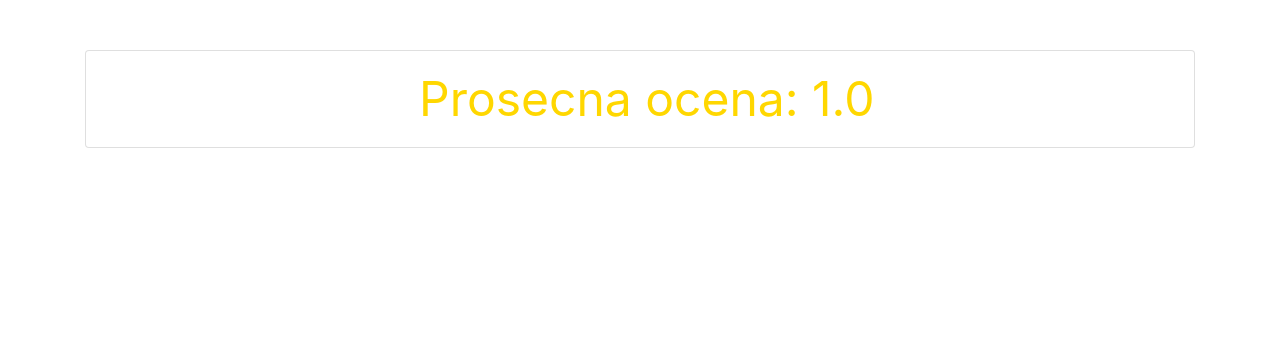
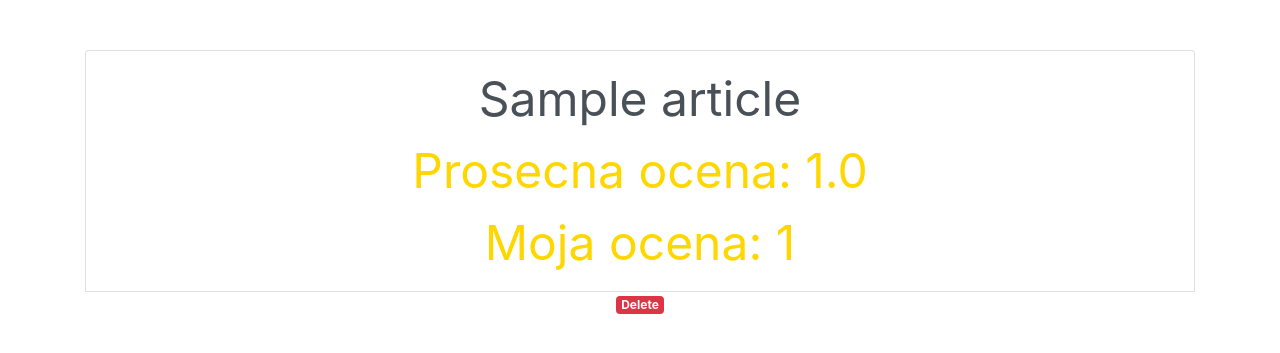
Before and after one commit to Nikolaa61/SkriptDjango, a Django app: page /articles/ in a window 1280 px wide. Shown: the part 56-409 px from the top of the page. Run offline with Django 3.2, Linux system fonts and the light colour scheme; a user stored in the database is signed in; tables that the repository leaves empty hold one stand-in row (values such as "Sample post"); some libraries are stand-ins or nearby versions.

Commit message:
sredjeno

```diff
--- a/ocenjivanje/templates/articles.html
+++ b/ocenjivanje/templates/articles.html
@@ -8,14 +8,26 @@
     <div class="list-group">
         {% for article in articles %}
             <a style="font-size: xxx-large" class="list-group-item list-group-item-action" href="{% url 'ocenjivanje:article' article.id %}">
-                <img class="img-fluid" src=""
+
                 {{ article.title }}
                 <br>
                 <span style="color: gold">
                 Prosecna ocena:
                 {{ article.prosecnaOcena }}
-
+                {% for ocena in ocene %}
+                    {% ifequal ocena.article article %}
+                        {% ifequal ocena.owner user %}
+                            <br>
+                            Moja ocena: {{ ocena.broj }}
+                        {% endifequal %}
+                    {% endifequal %}
+                {% endfor %}
                 </span>
+                {% if perms.ocenjivanje.delete_article %}
+                    <a href="{% url 'ocenjivanje:delete' article.id %}">
+                        <span class="badge badge-danger">Delete</span>
+                    </a>
+                {% endif %}
             </a>
         {% endfor %}
     </div>
--- a/ocenjivanje/urls.py
+++ b/ocenjivanje/urls.py
@@ -9,6 +9,7 @@ urlpatterns = [
     path('articles/', views.articles, name='articles'),
     path('articles/<int:id>/', views.article, name='article'),
     path('article/edit/<int:id>/', views.edit, name='edit'),
+    path('article/delete/<int:id>/', views.delete, name='delete'),
     path('article/promeniOcenu/<int:id>/', views.promeniOcenu, name='promeniOcenu'),
     path('article/new/', views.new, name='new'),
     path('article/oceni/<int:id>/', views.oceni, name='oceni'),
--- a/ocenjivanje/views.py
+++ b/ocenjivanje/views.py
@@ -17,7 +17,7 @@ def index(req):
 def articles(req):
     tmp = Article.objects.all()
     tmp2 = Ocena.objects.all()
-
+    user = sample_view(req)
     for article1 in tmp:
         zbir = 0
         brOcena = 0
@@ -31,14 +31,18 @@ def articles(req):
             if brOcena != 0:
                 prosek = zbir / brOcena
             article1.prosecnaOcena = prosek
-    return render(req, 'articles.html', {'articles': tmp})
+    return render(req, 'articles.html', {'articles': tmp, 'curentUser':user, 'ocene':tmp2})
 
 
 @login_required
 def article(req, id):
     tmp = get_object_or_404(Article, id=id)
     return render(req, 'article.html', {'article': tmp, 'page_title': tmp.title})
-
+@permission_required('ocenjivanje.delete_article')
+def delete(req, id):
+    a = Article.objects.get(id=id)
+    a.delete()
+    return redirect('ocenjivanje:articles') # mozda treba render !!!! ****
 
 @permission_required('ocenjivanje.change_article')
 def edit(req, id):
--- a/templates/master.html
+++ b/templates/master.html
@@ -6,7 +6,12 @@
     <head>
         <meta charset="UTF-8">
         <meta name="viewport" content="width=device-width, initial-scale=1, shrink-to-fit=no">
-
+         <style>
+              body {
+                background-color: dodgerblue
+                  background-size: 100% 100%
+              }
+         </style>
         <title>
             {% block title %}
                 {{ page_title|default:"Untitled Page" }}
```
